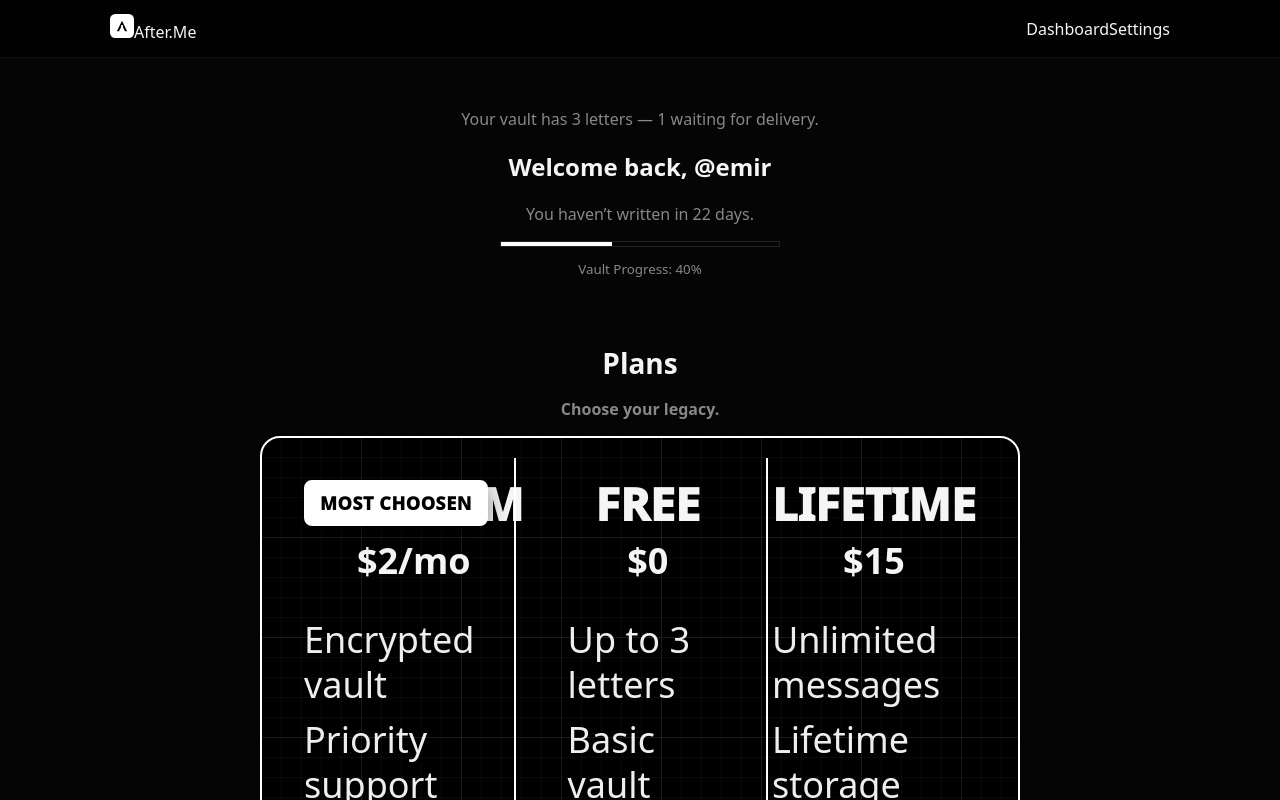
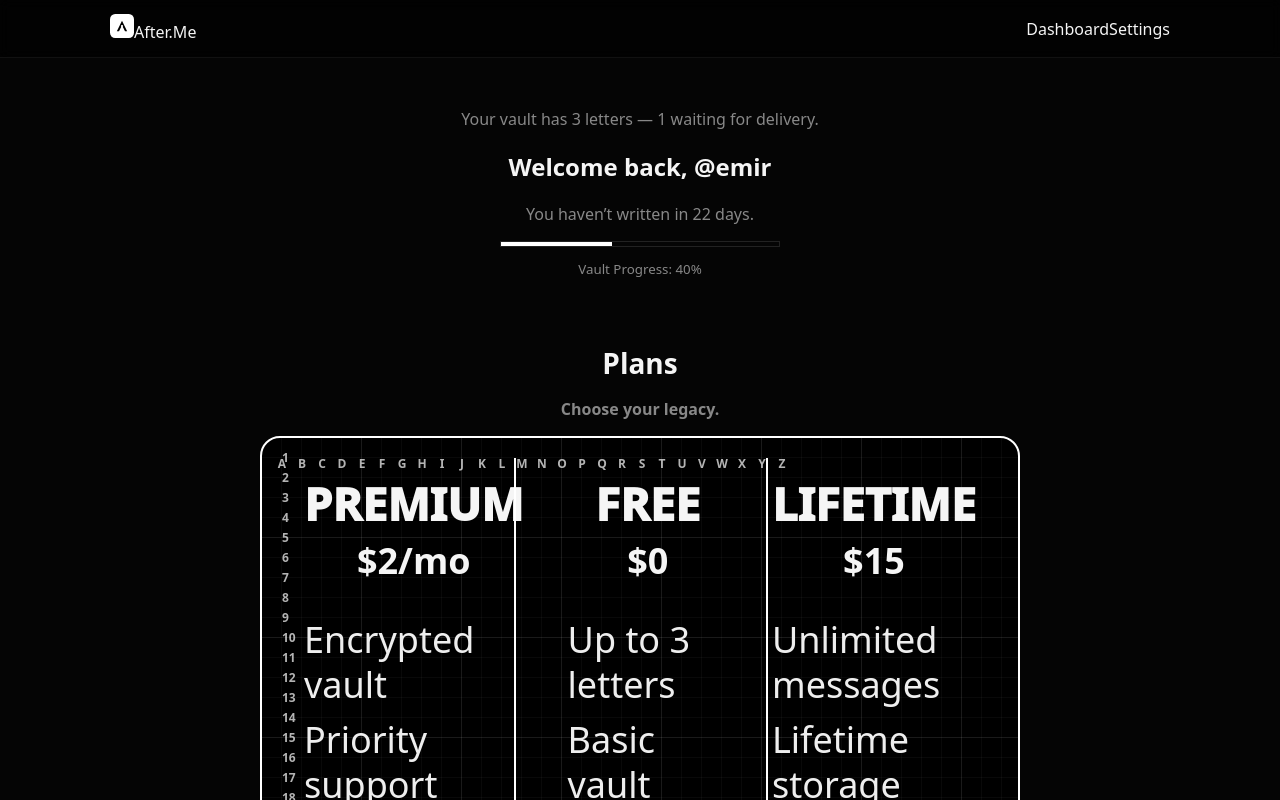
Before and after one commit to emirusmaximus/after-me-starter, a Next.js app: page /dashboard in a window 1280 px wide. Shown: the top 800 px of the page. Built offline with nearby package versions, Linux system fonts and the light colour scheme.

Commit message:
Update page.tsx

```diff
--- a/app/dashboard/page.tsx
+++ b/app/dashboard/page.tsx
@@ -1,6 +1,56 @@
 "use client";
 
 import Link from "next/link";
+import { useMemo } from "react";
+
+/** Basit grid etiketleyici: üstte A..Z, solda 1..N */
+function GridGuide({
+  cols = 26, // A..Z
+  rows = 18,
+  cell = 20, // kare boyutu (px)
+  inset = 20, // frame padding'i ile aynı
+}: {
+  cols?: number; rows?: number; cell?: number; inset?: number;
+}) {
+  const letters = useMemo(() => {
+    const arr: string[] = [];
+    for (let i = 0; i < cols; i++) {
+      arr.push(String.fromCharCode(65 + i)); // A..Z
+    }
+    return arr;
+  }, [cols]);
+
+  const numbers = useMemo(() => Array.from({ length: rows }, (_, i) => String(i + 1)), [rows]);
+
+  return (
+    <div className="grid-guide" aria-hidden>
+      {/* Üstte harfler */}
+      <div className="guide-top" style={{ left: inset, right: inset, top: inset }}>
+        {letters.map((ch, i) => (
+          <span
+            key={ch}
+            className="grid-label"
+            style={{ left: i * cell, transform: "translateX(-50%)" }}
+          >
+            {ch}
+          </span>
+        ))}
+      </div>
+      {/* Solda sayılar */}
+      <div className="guide-left" style={{ top: inset, bottom: inset, left: inset }}>
+        {numbers.map((n, i) => (
+          <span
+            key={n}
+            className="grid-label"
+            style={{ top: i * cell, transform: "translateY(-50%)" }}
+          >
+            {n}
+          </span>
+        ))}
+      </div>
+    </div>
+  );
+}
 
 export default function DashboardPage() {
   const username = "emir";
@@ -35,15 +85,18 @@ export default function DashboardPage() {
         </div>
       </section>
 
-      {/* PLANS (kareli rehberli versiyon) */}
+      {/* PLANS — kareli rehber + büyük puntolar */}
       <section className="plans">
         <div className="container center">
           <h2 className="ph-title">Plans</h2>
           <p className="ph-sub">Choose your legacy.</p>
         </div>
 
-        {/* ORTALI ve KISA dış çerçeve + grid overlay */}
+        {/* Ortalı kısa dış çerçeve + grid overlay + alfanümerik kılavuz */}
         <div className="frame grid-bg">
+          {/* Alfanümerik kılavuz (A..Z üstte, 1..N solda) */}
+          <GridGuide cols={26} rows={18} cell={20} inset={20} />
+
           {/* Dikey beyaz ayırıcı çizgiler */}
           <span className="divider d1" aria-hidden />
           <span className="divider d2" aria-hidden />
@@ -55,7 +108,6 @@ export default function DashboardPage() {
               features={["Encrypted vault", "Priority support", "Early access"]}
               cta="Upgrade 💎"
               type="premium"
-              showBadge
             />
             <Compartment
               title="Free"
@@ -78,12 +130,7 @@ export default function DashboardPage() {
       <style jsx>{`
         :root{
           --bg:#000; --fg:#fff; --muted:#BBB;
-
-          /* === MOST CHOOSEN konum/ölçü ayarları (koordinat ver için) === */
-          --badge-top:-18px;       /* ÜST kenara göre px */
-          --badge-left:-22px;      /* SOL kenara göre px */
-          --badge-rotate:-32deg;   /* açı */
-          --badge-width: 210px;    /* genişlik */
+          /* İstersen kare aralığını/etiketleri değiştirmek için cell boyutunu GridGuide'a parametre ile verebilirsin */
         }
 
         *{ box-sizing:border-box }
@@ -132,6 +179,20 @@ export default function DashboardPage() {
           pointer-events:none;
         }
 
+        /* A..Z üst, 1..N sol etiket katmanı */
+        .grid-guide{
+          position:absolute; inset:0;
+          z-index:4; pointer-events:none;
+        }
+        .guide-top, .guide-left{
+          position:absolute; color:#fff; opacity:.7; font-weight:800; font-size:12px; line-height:1;
+        }
+        .guide-top{ height:0; }
+        .guide-left{ width:0; }
+        .grid-label{
+          position:absolute; white-space:nowrap; text-shadow:0 1px 1px rgba(0,0,0,.45);
+        }
+
         /* DİKEY BEYAZ AYIRICI ÇİZGİLER (üstten alta) */
         .divider{
           position:absolute;
@@ -152,9 +213,9 @@ export default function DashboardPage() {
           z-index:2;
         }
 
-        /* ——— DEV PUNTO İSTEDİĞİN GİBİ ———
+        /* ——— BÜYÜK PUNTO (iç siyah alan azalsın) ———
            Başlıklar: 45px
-           Diğer tüm metinler (fiyat, özellikler, CTA): 36px
+           Diğer tüm metinler: 36px
         */
         .compartment{
           background:transparent;
@@ -193,39 +254,12 @@ export default function DashboardPage() {
         }
         .cta:hover{ background:#161616 }
 
-        /* === "most choosen" küçük beyaz DİKDÖRTGEN — Premium üstüne ÇAPRAZ ===
-           Konum ve açı değişkenlerden: --badge-top / --badge-left / --badge-rotate / --badge-width
-        */
-        .badge{
-          position:absolute;
-          top: var(--badge-top);
-          left: var(--badge-left);
-          width: var(--badge-width);
-          transform: rotate(var(--badge-rotate));
-          transform-origin: left top;
-          z-index:5;
-          background:#fff;      /* içi beyaz */
-          color:#000;           /* yazı siyah */
-          border:2px solid #fff;
-          border-radius:8px;
-          font-weight:1000;
-          text-transform:uppercase;
-          letter-spacing:.6px;
-          font-size:18px;
-          line-height:1;
-          text-align:center;
-          padding:12px 14px;
-          box-shadow:0 6px 22px rgba(0,0,0,.45);
-          pointer-events:none;
-        }
-
         @media(max-width:1000px){
           .frame{ max-width:90vw; min-height:auto; padding:16px }
           .divider{ display:none }
           .grid{ grid-template-columns:1fr }
           .hdr h3{ font-size:38px }
           .price, .feat li, .cta{ font-size:30px }
-          .badge{ font-size:16px; }
         }
       `}</style>
     </main>
@@ -234,21 +268,17 @@ export default function DashboardPage() {
 
 /* === Bölme === */
 function Compartment({
-  title, price, features, cta, type, showBadge
+  title, price, features, cta, type
 }:{
   title:string; price:string; features:string[]; cta:string;
-  type:"premium"|"free"|"lifetime"; showBadge?:boolean;
+  type:"premium"|"free"|"lifetime";
 }){
   return(
     <div className={`compartment ${type}`}>
-      {/* Premium'un ÜZERİNE çapraz beyaz küçük dikdörtgen */}
-      {type==="premium" && showBadge ? <div className="badge">most choosen</div> : null}
-
       <div className="hdr">
         <h3>{title}</h3>
         <div className="price">{price}</div>
       </div>
-
       <ul className="feat">{features.map((f,i)=><li key={i}>{f}</li>)}</ul>
       <button className="cta">{cta}</button>
     </div>
```
